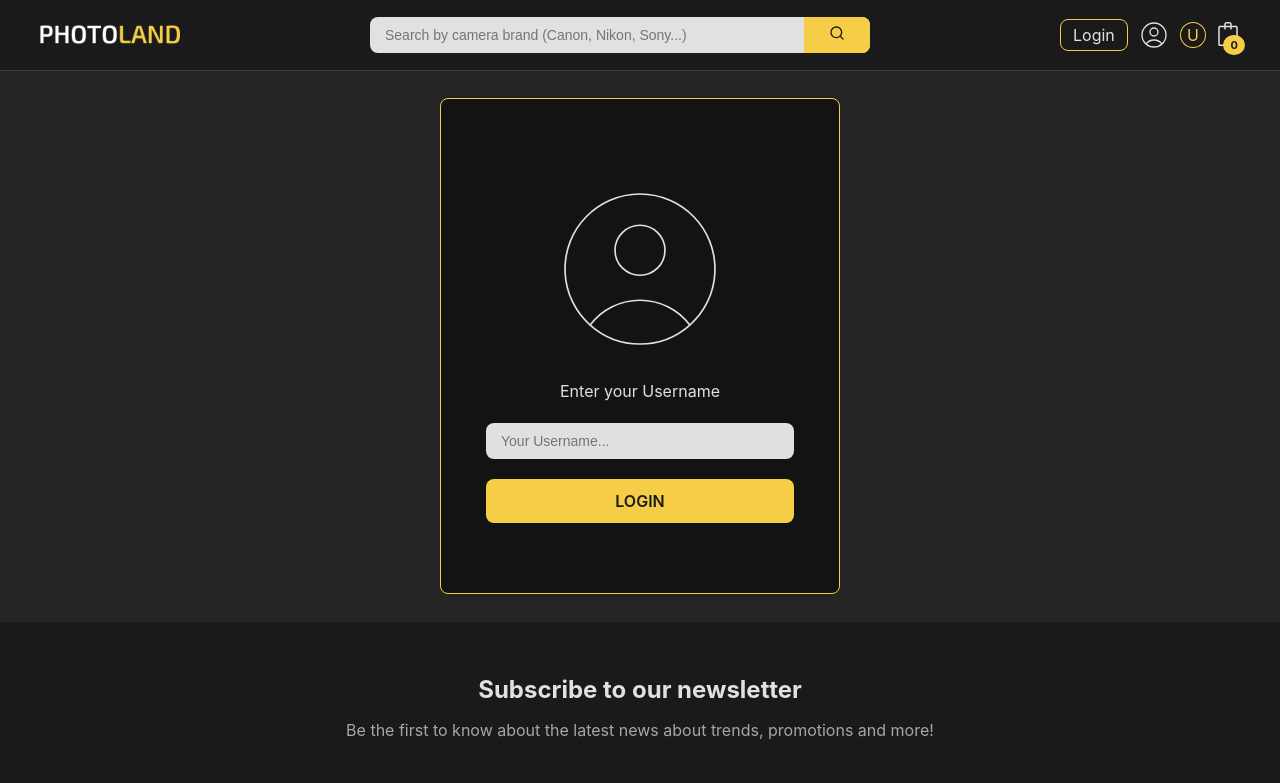
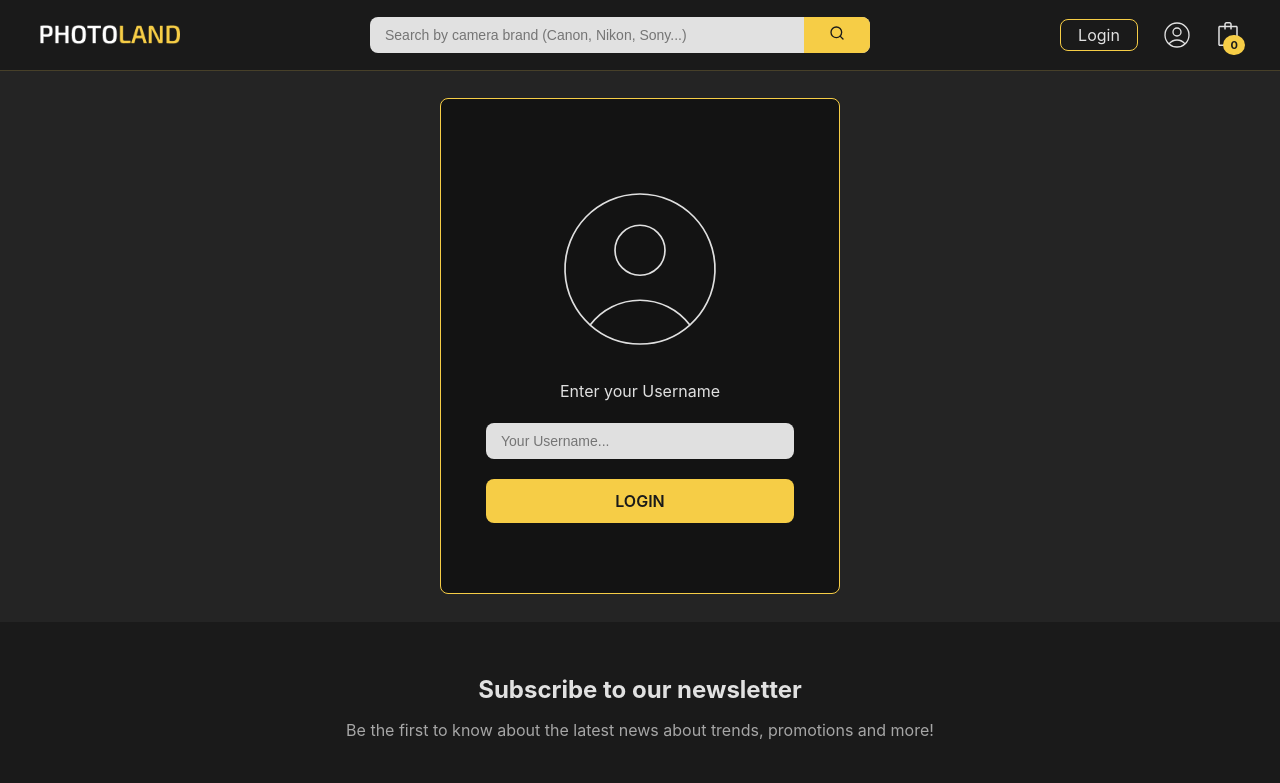
Before and after one commit to Vladislav-Burhovetskiy/photoland, a React (Vite) app: page /photoland/login in a window 1280 px wide. Shown: the top 783 px of the page. Built offline with nearby package versions, Linux system fonts and the light colour scheme.

Commit message:
+ Create and use context for login | logout

```diff
--- a/src/components/Form/LoginForm.jsx
+++ b/src/components/Form/LoginForm.jsx
@@ -1,13 +1,16 @@
-// import { useNavigate } from "react-router-dom";
+import { useNavigate } from "react-router-dom";
 import Form from "./Form";
+import { useLoginContext } from "../../hooks/useLoginContext";
 import { HiOutlineUserCircle } from "react-icons/hi2";
 import "./LoginForm.scss";
 
 export default function LoginForm() {
-  // const navigate = useNavigate();
-  const handleSubmit = (user) => {
-    // navigate(-1);
-    localStorage.setItem("user", JSON.stringify(user));
+  const navigate = useNavigate();
+  const { handleLogin } = useLoginContext();
+
+  const handleSubmit = (username) => {
+    navigate(-1);
+    handleLogin(username);
   };
 
   return (
--- a/src/components/Header/Header.jsx
+++ b/src/components/Header/Header.jsx
@@ -7,21 +7,22 @@ import SearchForm from "../SearchForm/SearchForm";
 import Cart from "../Cart/Cart";
 import CategoryMenuMobile from "../CategoryMenuMobile/CategoryMenuMobile";
 import useToggle from "../../hooks/useToggle";
+import { useLoginContext } from "../../hooks/useLoginContext";
 import Logo from "../../images/logo.png";
 import "./Header.scss";
-import { useState } from "react";
 
 export default function Header() {
   const { cartIsOpen, toggleCart, itemsAmount } = useCartContext();
+  const { user, handleLogout } = useLoginContext();
   const [menuIsOpen, toggleMenu] = useToggle();
-  const [user, setUser] = useState(
-    JSON.parse(localStorage.getItem("user")) || "User"
-  );
+  let username = "";
 
-  const clearUser = () => {
-    localStorage.removeItem("user");
-    setUser("User");
-  };
+  if (user) {
+    username = user[0].toUpperCase() + user.slice(1);
+    if (user.length > 9) {
+      username = username.substring(0, 6) + "...";
+    }
+  }
 
   return (
     <header className="header">
@@ -44,15 +45,20 @@ export default function Header() {
         </div>
         <div className="header-actions">
           <Link to={"/photoland/login"}>
-            <button onClick={() => user !== "User" && clearUser()} className="header-btn">
-              {user !== "User" ? "Logout" : "Login"}
+            <button
+              onClick={() => user && handleLogout()}
+              className="header-btn"
+            >
+              {user ? "Logout" : "Login"}
             </button>
           </Link>
-
-          <div className="header-avatar">
-            <HiOutlineUserCircle strokeWidth={1} />
-          </div>
-          <p className="header-user">{user[0].toUpperCase()}</p>
+          {user ? (
+            <p className="header-user">{username}</p>
+          ) : (
+            <div className="header-avatar">
+              <HiOutlineUserCircle strokeWidth={1} />
+            </div>
+          )}
 
           <div onClick={toggleCart} className="header-bag">
             <SlBag />
--- a/src/components/Header/Header.scss
+++ b/src/components/Header/Header.scss
@@ -67,13 +67,11 @@
 
   &-user {
     color: $color-accent;
-    padding: 0 6px;
-    border: 1px solid $color-accent;
-    border-radius: 50%;
   }
 
   &-btn {
     font-size: 16px;
+    width: 78px;
     font-weight: normal;
     color: $color-light;
     background: transparent;
--- /dev/null
+++ b/src/context/LoginContext.jsx
@@ -0,0 +1,29 @@
+import PropTypes from "prop-types";
+import { createContext, useState } from "react";
+
+export const LoginContext = createContext();
+
+export function LoginProvider({ children }) {
+  const [user, setUser] = useState("");
+
+  const handleLogout = () => {
+    localStorage.removeItem("user");
+    setUser("");
+  };
+
+  const handleLogin = (username) => {
+    localStorage.setItem("user", JSON.stringify(username));
+    const newUser = JSON.parse(localStorage.getItem("user"))
+    setUser(newUser);
+  };
+
+  return (
+    <LoginContext.Provider value={{ user, handleLogin, handleLogout }}>
+      {children}
+    </LoginContext.Provider>
+  );
+}
+
+LoginProvider.propTypes = {
+  children: PropTypes.element,
+};
--- /dev/null
+++ b/src/hooks/useLoginContext.jsx
@@ -0,0 +1,4 @@
+import { useContext } from "react";
+import { LoginContext } from "../context/LoginContext";
+
+export const useLoginContext = () => useContext(LoginContext);
--- a/src/main.jsx
+++ b/src/main.jsx
@@ -3,14 +3,17 @@ import ReactDOM from "react-dom/client";
 import App from "./App.jsx";
 import { DataProvider } from "./context/DataContext.jsx";
 import { CartProvider } from "./context/CartContext.jsx";
+import { LoginProvider } from "./context/LoginContext.jsx";
 import "./index.scss";
 
 ReactDOM.createRoot(document.getElementById("root")).render(
   <React.StrictMode>
     <DataProvider>
-      <CartProvider>
-        <App />
-      </CartProvider>
+      <LoginProvider>
+        <CartProvider>
+          <App />
+        </CartProvider>
+      </LoginProvider>
     </DataProvider>
   </React.StrictMode>
 );
```
